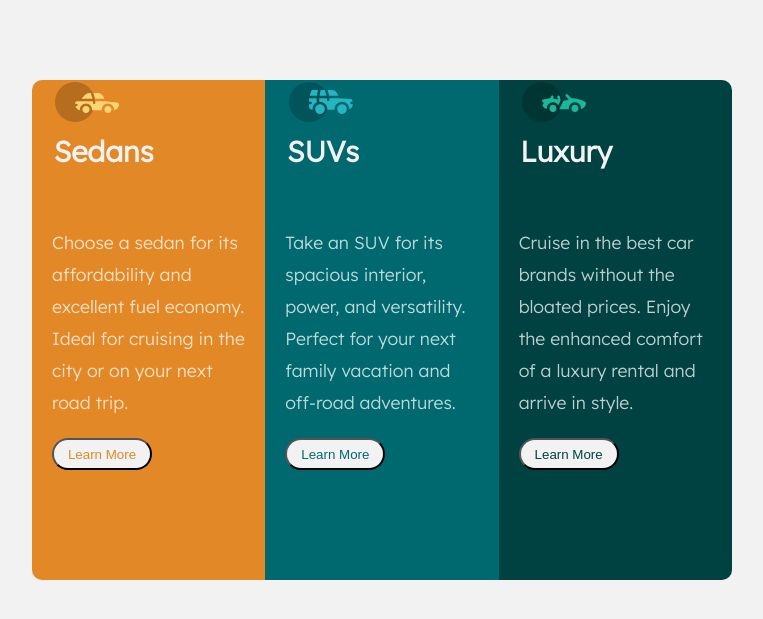
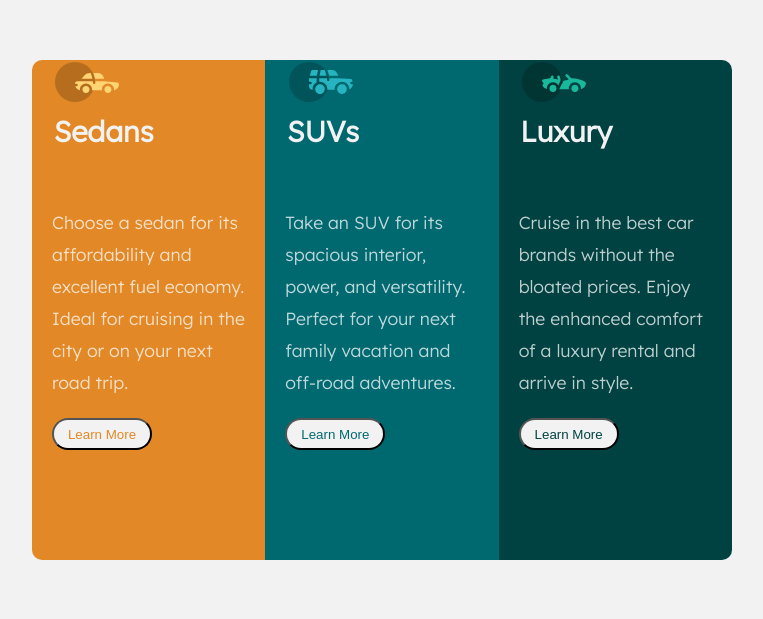
Before and after one commit to Jfkay531/jfkay-3-column-card-component, a plain HTML site: page index.html in a window 1280 px wide. Shown: the part 105-724 px from the top of the page, without its empty margins (258-1021 px from the left). Drawn offline with Linux system fonts and the light colour scheme.

Commit message:
Update style.css

```diff
--- a/style.css
+++ b/style.css
@@ -5,7 +5,7 @@
 
           background-color: hsl(0, 0%, 95%);
           font-family: 'Lexend Deca', sans-serif;
-    margin: 25px;
+    margin: 5px;
     /*center vertically and horizontally */
     display: flex;
     justify-content:center;
```
